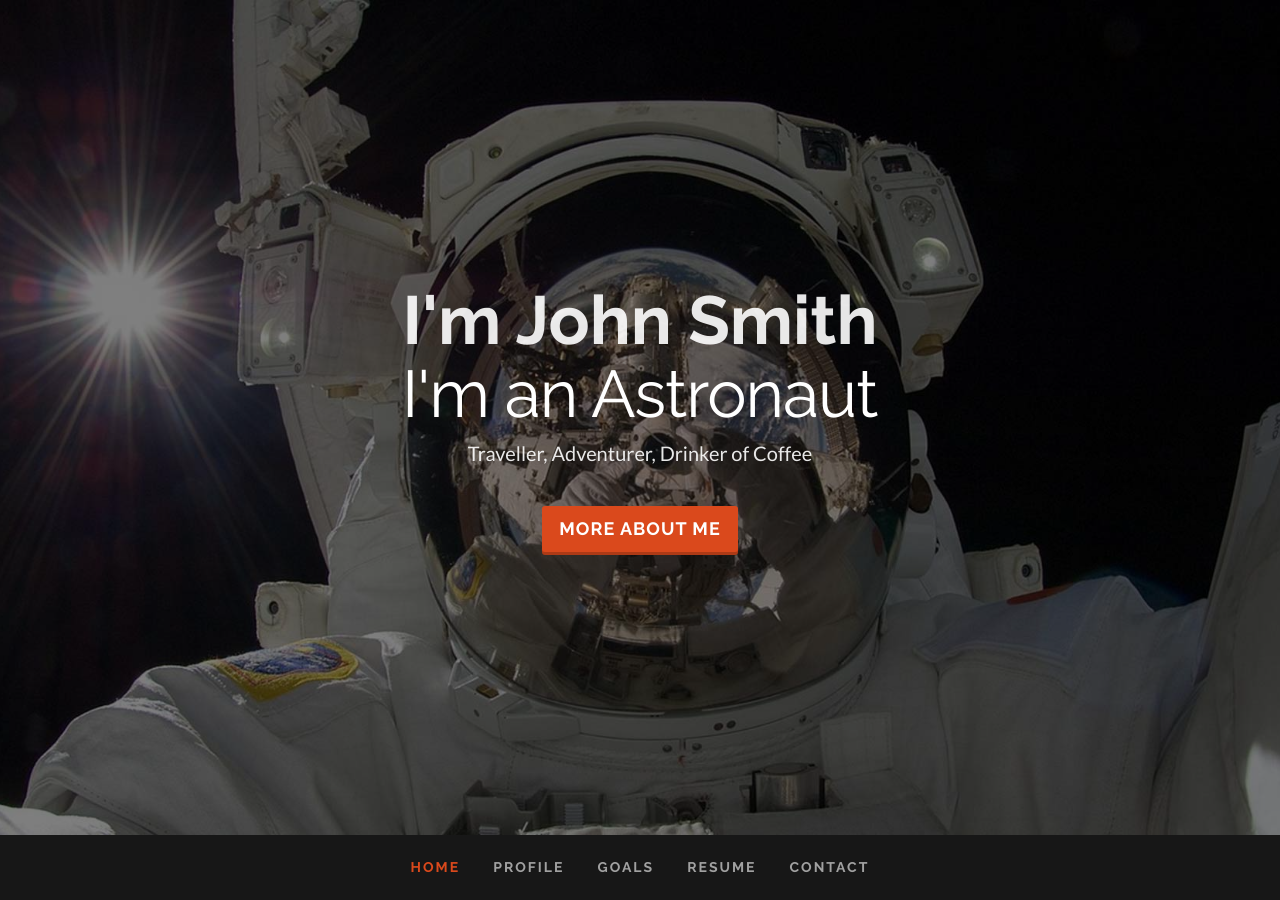
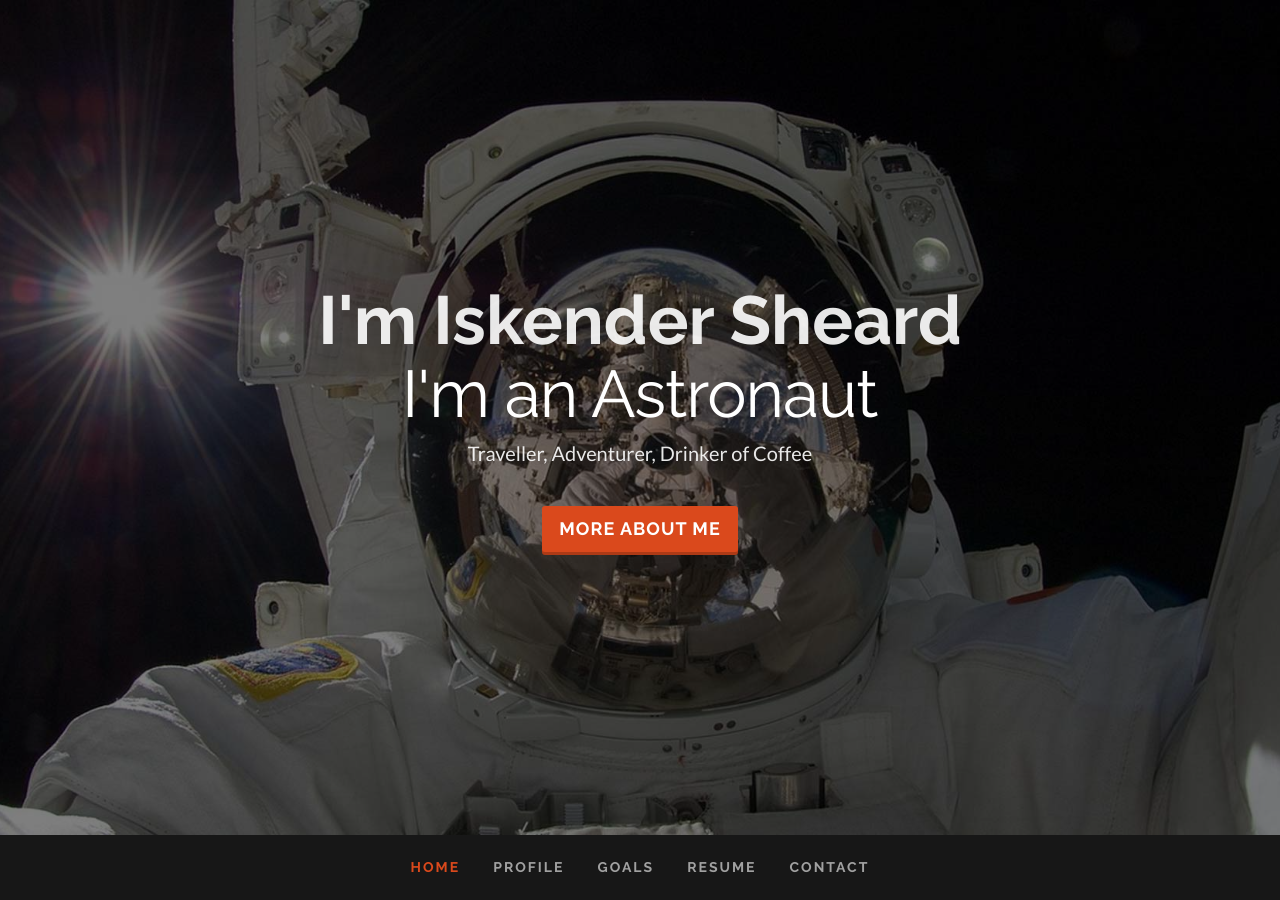
Before and after one commit to clearcareer/IskenderSheard, a Jekyll site: the page built from index.html, in a window 1280 px wide and 900 px high. Built offline with Jekyll 4.4.1, drawn with Linux system fonts in a browser that asks for light colours; some web fonts are replaced.

Commit message:
Updated '/index.html' via CloudCannon

```diff
--- a/index.html
+++ b/index.html
@@ -93,7 +93,7 @@
     <header id="home" class="hero" style="background-image: url('{{ page.background_image_path }}');">
         <div class="hero-body">
             <div class="hero-text text-center">
-                <h1 class="editable">I'm John Smith</h1>
+                <h1 class="editable">I'm Iskender Sheard</h1>
 
                 <h1 class="small"><span id="js-rotating">
                     {{ page.occupations[0].title }}
```
